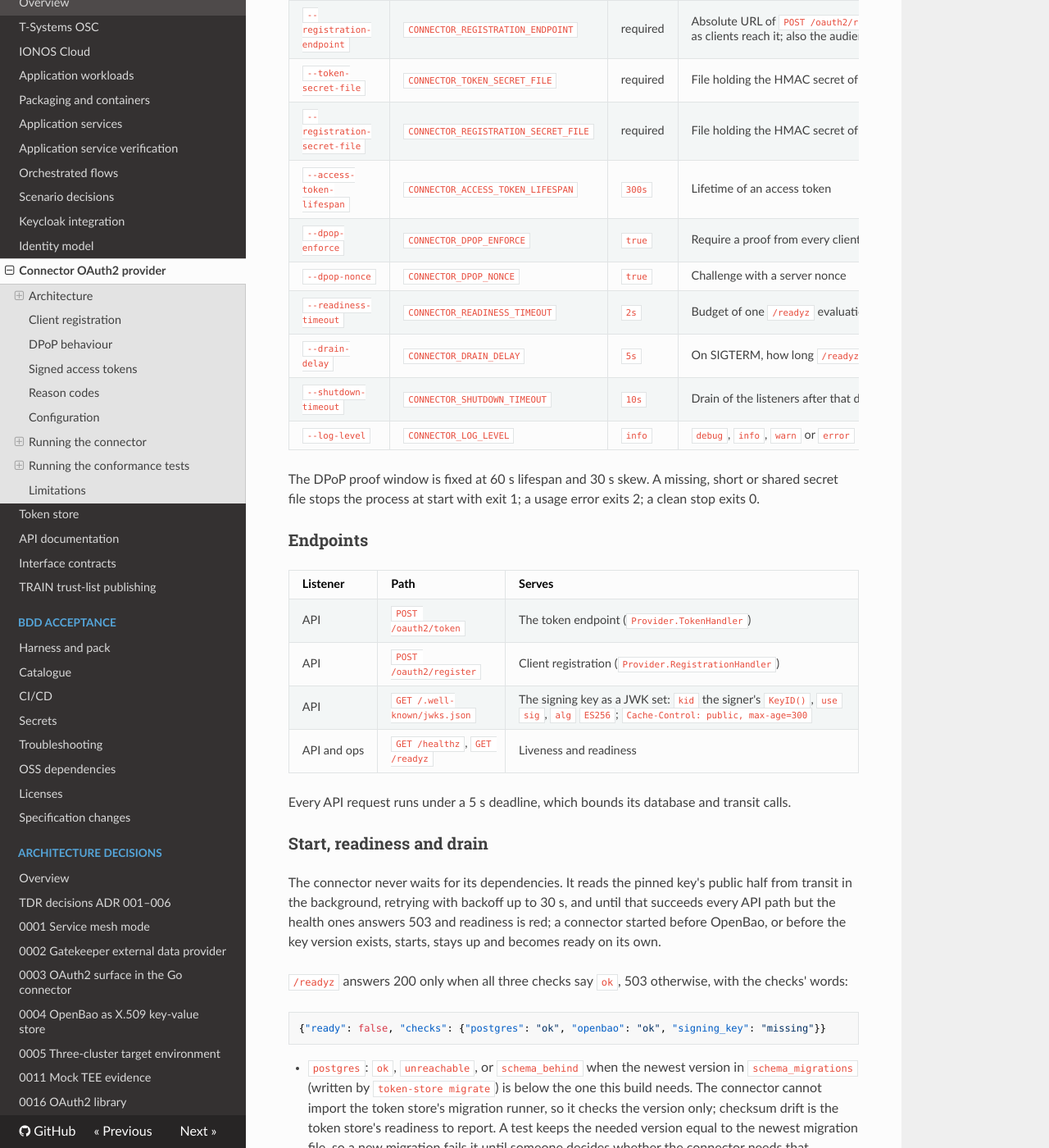
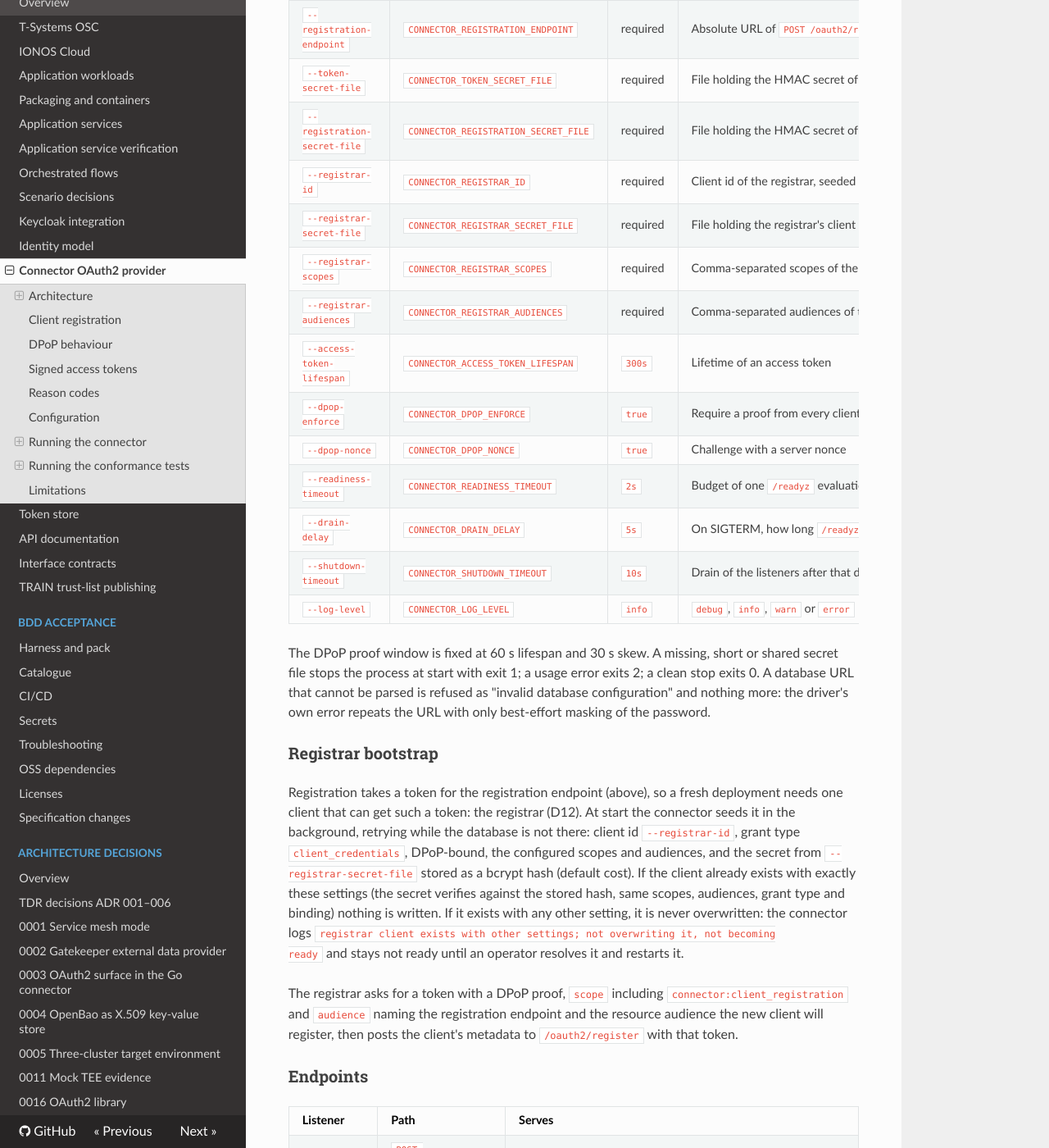
Before and after one commit to Fune5tiAtlas/facis-zero-trust-demonstrator, an MkDocs documentation site: the page built from docs/oauth2-provider.md, in a window 1280 px wide and 1400 px high, scrolled down 6717 px. Shown: the whole window at 82% size. Built offline with MkDocs 1.6.1, drawn with Linux system fonts in a browser that asks for light colours; nearby versions of some CDN libraries; some of the changed text lies outside the part shown.

Commit message:
Document the registrar bootstrap

````diff
--- a/docs/oauth2-provider.md
+++ b/docs/oauth2-provider.md
@@ -256,6 +256,10 @@ line break in a secret file is not part of the secret.
 | `--registration-endpoint` | `CONNECTOR_REGISTRATION_ENDPOINT` | required | Absolute URL of `POST /oauth2/register` as clients reach it; also the audience a registration token must carry |
 | `--token-secret-file` | `CONNECTOR_TOKEN_SECRET_FILE` | required | File holding the HMAC secret of opaque tokens, 32 bytes or more |
 | `--registration-secret-file` | `CONNECTOR_REGISTRATION_SECRET_FILE` | required | File holding the HMAC secret of registration access tokens, 32 bytes or more, different from the other |
+| `--registrar-id` | `CONNECTOR_REGISTRAR_ID` | required | Client id of the registrar, seeded at start (below) |
+| `--registrar-secret-file` | `CONNECTOR_REGISTRAR_SECRET_FILE` | required | File holding the registrar's client secret, 32 bytes or more |
+| `--registrar-scopes` | `CONNECTOR_REGISTRAR_SCOPES` | required | Comma-separated scopes of the registrar; must include `connector:client_registration`, plus the scopes registered clients may receive |
+| `--registrar-audiences` | `CONNECTOR_REGISTRAR_AUDIENCES` | required | Comma-separated audiences of the registrar: the registration endpoint plus the resource audiences registered clients may name. A registrar token can carry no other, and a client can only register an audience its registrar token carries |
 | `--access-token-lifespan` | `CONNECTOR_ACCESS_TOKEN_LIFESPAN` | `300s` | Lifetime of an access token |
 | `--dpop-enforce` | `CONNECTOR_DPOP_ENFORCE` | `true` | Require a proof from every client (`--dpop-enforce=false` to relax) |
 | `--dpop-nonce` | `CONNECTOR_DPOP_NONCE` | `true` | Challenge with a server nonce |
@@ -265,7 +269,25 @@ line break in a secret file is not part of the secret.
 | `--log-level` | `CONNECTOR_LOG_LEVEL` | `info` | `debug`, `info`, `warn` or `error` |
 
 The DPoP proof window is fixed at 60 s lifespan and 30 s skew. A missing, short or shared secret
-file stops the process at start with exit 1; a usage error exits 2; a clean stop exits 0.
+file stops the process at start with exit 1; a usage error exits 2; a clean stop exits 0. A
+database URL that cannot be parsed is refused as "invalid database configuration" and nothing
+more: the driver's own error repeats the URL with only best-effort masking of the password.
+
+### Registrar bootstrap
+
+Registration takes a token for the registration endpoint (above), so a fresh deployment needs one
+client that can get such a token: the registrar (D12). At start the connector seeds it in the
+background, retrying while the database is not there: client id `--registrar-id`, grant type
+`client_credentials`, DPoP-bound, the configured scopes and audiences, and the secret from
+`--registrar-secret-file` stored as a bcrypt hash (default cost). If the client already exists with
+exactly these settings (the secret verifies against the stored hash, same scopes, audiences, grant
+type and binding) nothing is written. If it exists with any other setting, it is never overwritten:
+the connector logs `registrar client exists with other settings; not overwriting it, not becoming
+ready` and stays not ready until an operator resolves it and restarts it.
+
+The registrar asks for a token with a DPoP proof, `scope` including `connector:client_registration`
+and `audience` naming the registration endpoint and the resource audience the new client will
+register, then posts the client's metadata to `/oauth2/register` with that token.
 
 ### Endpoints
 
@@ -285,10 +307,10 @@ in the background, retrying with backoff up to 30 s, and until that succeeds eve
 health ones answers 503 and readiness is red; a connector started before OpenBao, or before the key
 version exists, starts, stays up and becomes ready on its own.
 
-`/readyz` answers 200 only when all three checks say `ok`, 503 otherwise, with the checks' words:
+`/readyz` answers 200 only when all four checks say `ok`, 503 otherwise, with the checks' words:
 
 ```json
-{"ready": false, "checks": {"postgres": "ok", "openbao": "ok", "signing_key": "missing"}}
+{"ready": false, "checks": {"postgres": "ok", "openbao": "ok", "signing_key": "missing", "registrar": "ok"}}
 ```
 
 - `postgres`: `ok`, `unreachable`, or `schema_behind` when the newest version in `schema_migrations`
@@ -300,8 +322,11 @@ version exists, starts, stays up and becomes ready on its own.
 - `signing_key`: the pinned version is read again and its RFC 7638 thumbprint must equal the
   signer's `kid`: `ok`, `missing` (no such version), `mismatch`, `pending` (signer not built yet) or
   `unreachable`.
+- `registrar`: the bootstrap's outcome, `ok`, `pending` (not seeded yet) or `conflict` (exists with
+  other settings).
 
-The three run at once under the readiness budget; only a change of outcome is logged. On SIGTERM
+The signer and the route table built on it are published together, so readiness can never be green
+while the API still answers 503. The first three checks run at once under the readiness budget; only a change of outcome is logged. On SIGTERM
 `/readyz` answers 503 with `"draining": true` at once, both listeners keep answering for the drain
 delay, then drain within the shutdown timeout, are force-closed if that runs out, and the pool closes.
 
````
